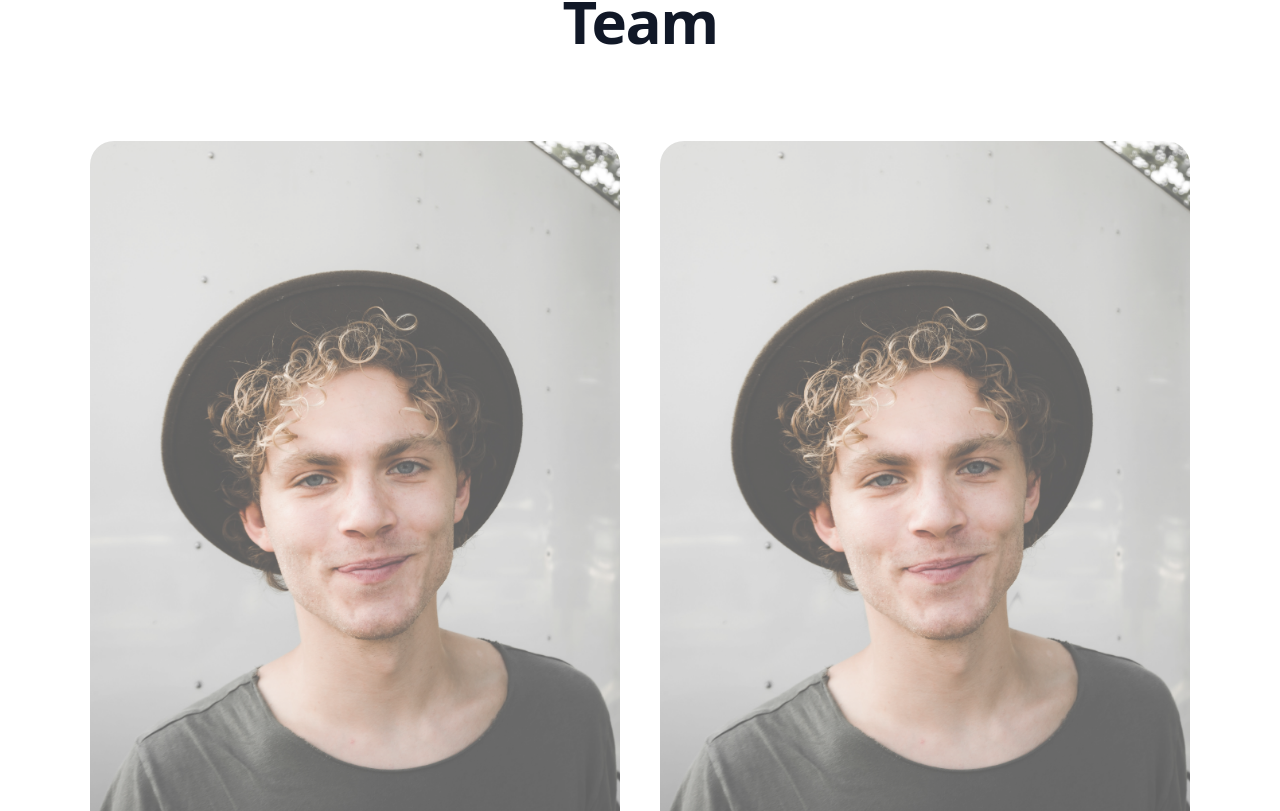
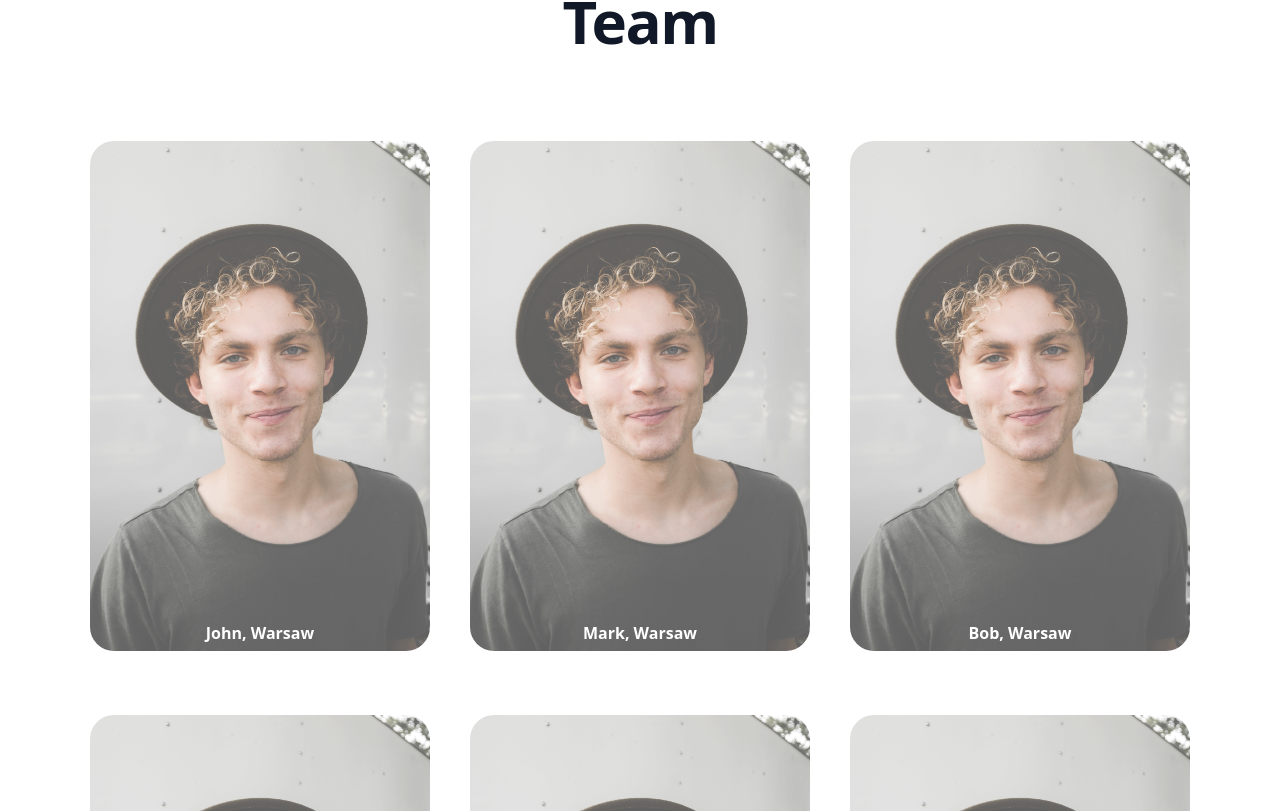
Before and after one commit to IzabelaLas/bridge-react-website, a React (Vite) app: page / in a window 1280 px wide. Shown: the part 1549-2360 px from the top of the page. Built offline with nearby package versions, Linux system fonts and the light colour scheme.

Commit message:
Update team layout

```diff
--- a/src/navigation/Team.jsx
+++ b/src/navigation/Team.jsx
@@ -4,8 +4,6 @@ import people3 from '@/images/people.jpg'
 import people4 from '@/images/people.jpg'
 import people5 from '@/images/people.jpg'
 import people6 from '@/images/people.jpg'
-import people7 from '@/images/people.jpg'
-import people8 from '@/images/people.jpg'
 
 
 export default function Team() {
@@ -22,7 +20,7 @@ export default function Team() {
     return (
       <div className="text-center">
         <h2 className="font-bold text-4xl tracking-tight text-gray-900 sm:text-6xl md:text-6xl lg:text-6xl xl:text-6xl 2xl:text-6xl">Team</h2>
-        <div className="grid grid-cols-2 gap-10 m-[90px]">
+        <div className="grid grid-cols-3 gap-10 m-[90px]">
 
         {pictures.map((picture, index)  => (
           <div key={index}>
```
